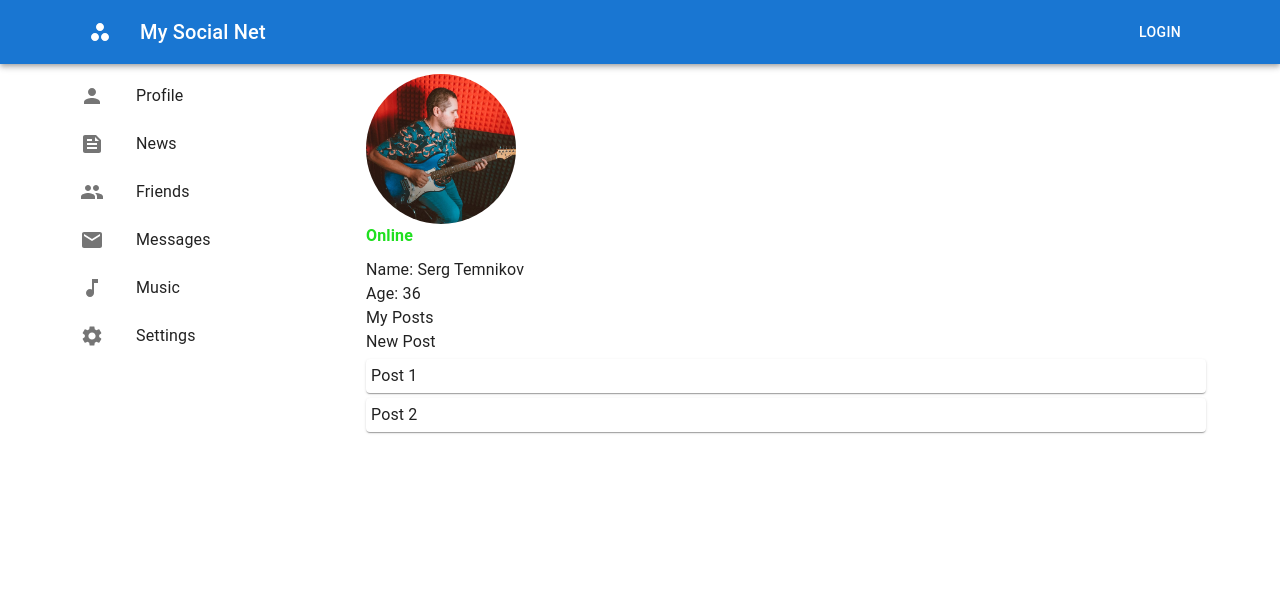
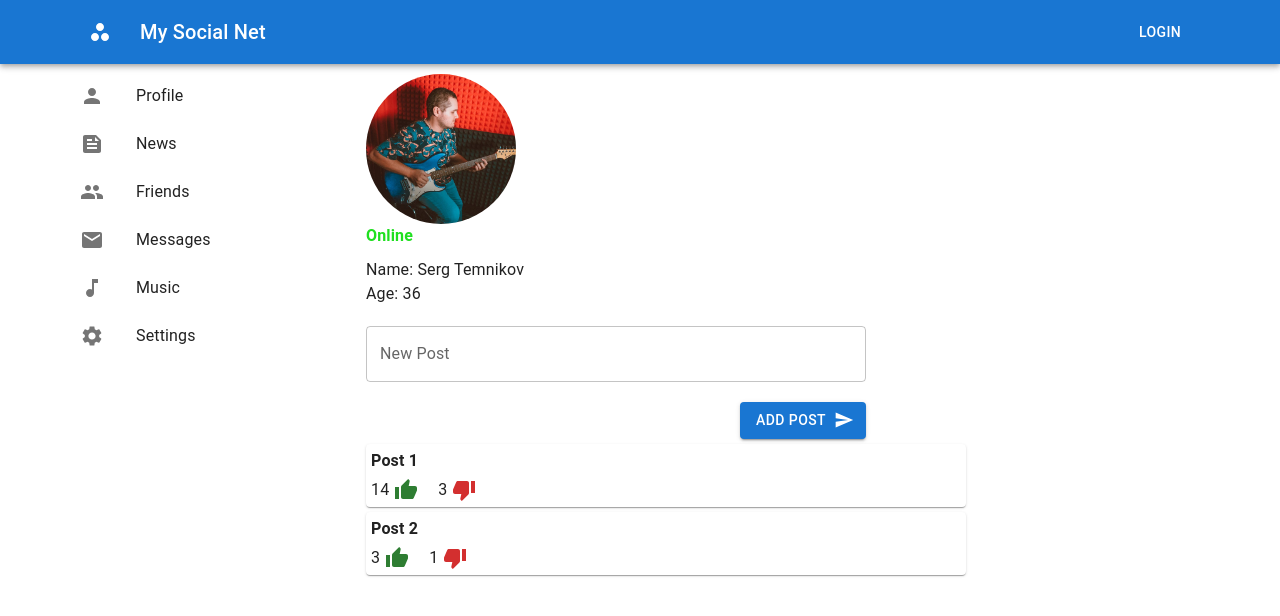
Before and after one commit to SergTemnikov/social, a React (Create React App) app: page / in a window 1280 px wide. Shown: the top 616 px of the page. Built offline with nearby package versions, Linux system fonts and the light colour scheme.

Commit message:
Added some styles in MyPosts

```diff
--- a/src/components/ContentInfo/ContentInfo.jsx
+++ b/src/components/ContentInfo/ContentInfo.jsx
@@ -2,7 +2,6 @@ import { Box } from '@mui/material'
 import React from 'react'
 import MyPosts from '../MyPosts/MyPosts'
 import Profile from '../Profile/Profile'
-import PostItem from '../UI/PostItem/PostItem'
 
 const ContentInfo = () => {
   return (
@@ -10,8 +9,6 @@ const ContentInfo = () => {
     <Box sx={{margin: '10px'}}>
       <Profile />
       <MyPosts />
-      <PostItem text='Post 1' />
-      <PostItem text='Post 2' />
     </Box>
     </>
   )
--- a/src/components/MyPosts/MyPosts.jsx
+++ b/src/components/MyPosts/MyPosts.jsx
@@ -1,10 +1,36 @@
 import React from 'react'
+import { Box, TextField, Button, Stack } from '@mui/material'
+import SendIcon from '@mui/icons-material/Send'
+import PostItem from '../UI/PostItem/PostItem'
 
 const MyPosts = () => {
   return (
     <>
-      <div>My Posts</div>
-      <div>New Post</div>
+      <Box
+        component='form'
+        sx={{
+          width: 500,
+          maxWidth: '100%',
+          marginTop: '20px',
+        }}
+      >
+        <TextField
+          fullWidth
+          multiline='true'
+          label="New Post"
+          id="newPostArea" />
+        <Stack
+          direction='row'
+          spacing={2}
+          justifyContent='flex-end'
+          sx={{marginTop: '20px'}}>
+          <Button variant="contained" endIcon={<SendIcon />}>
+            Add post
+          </Button>
+        </Stack>
+      </Box>
+      <PostItem text='Post 1' likes='14' dislikes='3'/>
+      <PostItem text='Post 2' likes='3' dislikes='1'/>
     </>
   )
 }
--- a/src/components/UI/PostItem/PostItem.jsx
+++ b/src/components/UI/PostItem/PostItem.jsx
@@ -1,11 +1,23 @@
 import React from 'react'
-import { Paper } from '@mui/material'
+import { Box, Paper, Typography } from '@mui/material'
+import ThumbUpIcon from '@mui/icons-material/ThumbUp'
+import ThumbDownIcon from '@mui/icons-material/ThumbDown'
 
-const PostItem = ({ text }) => {
+const PostItem = ({ text, likes, dislikes }) => {
   return (
-    <Paper sx={{marginTop: '5px', padding: '5px'}}>
-      <div>{text}</div>
-    </Paper>
+    <Box maxWidth='sm'>
+      <Paper sx={{ marginTop: '5px', padding: '5px' }} >
+        <Typography sx={{ marginBottom: '5px', fontWeight: 'bold' }}>{text}</Typography>
+        <Box sx={{display: 'flex'}}>
+          <Box sx={{ display: 'flex', alignContent: 'center' }}>
+            {likes} <ThumbUpIcon sx={{ marginLeft: '5px' }} color='success' />
+          </Box>
+          <Box sx={{ display: 'flex', alignContent: 'center', marginLeft: '20px' }}>
+            {dislikes} <ThumbDownIcon sx={{ marginLeft: '5px' }} color='error' />
+          </Box>
+        </Box>
+      </Paper>
+    </Box>
   )
 }
 
```
